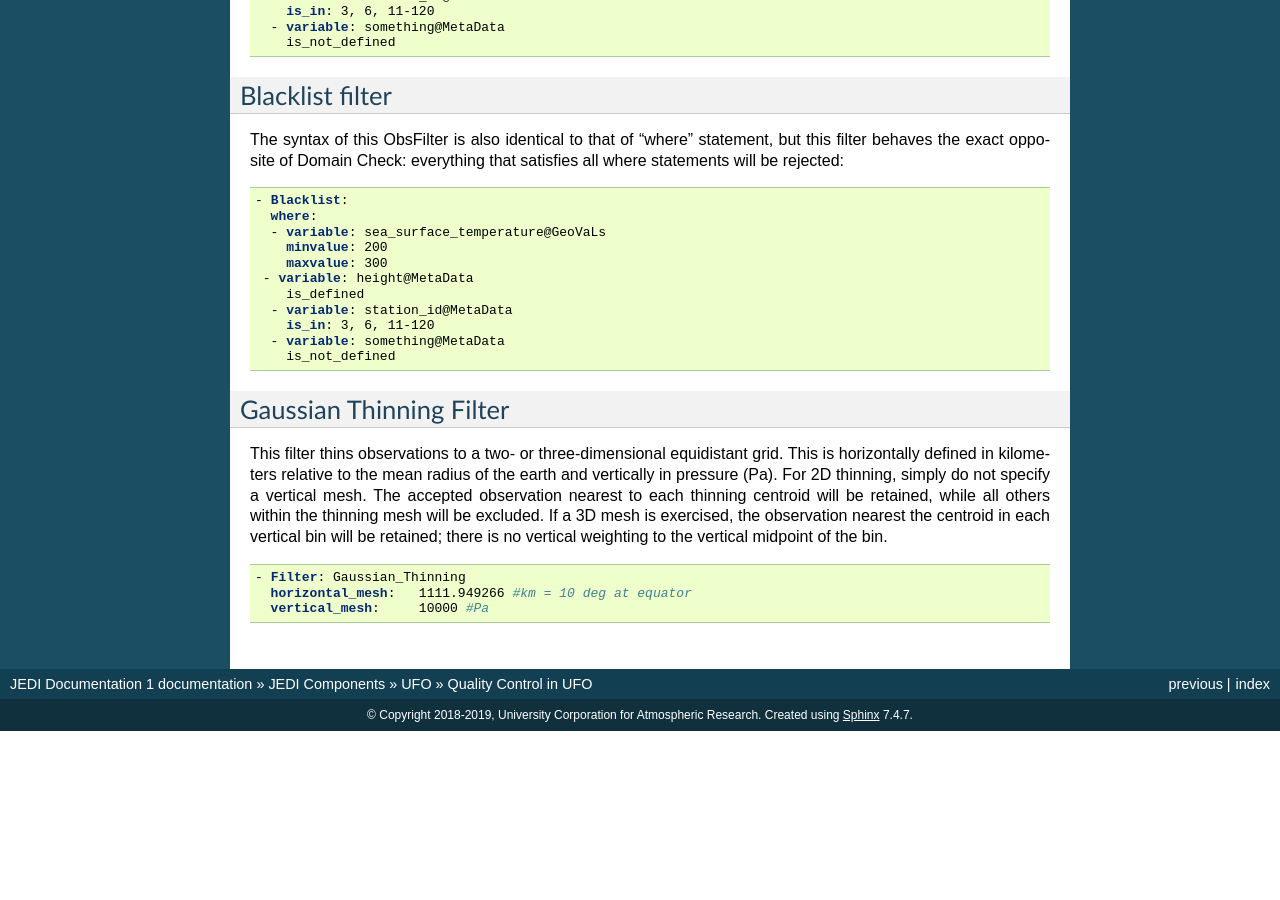
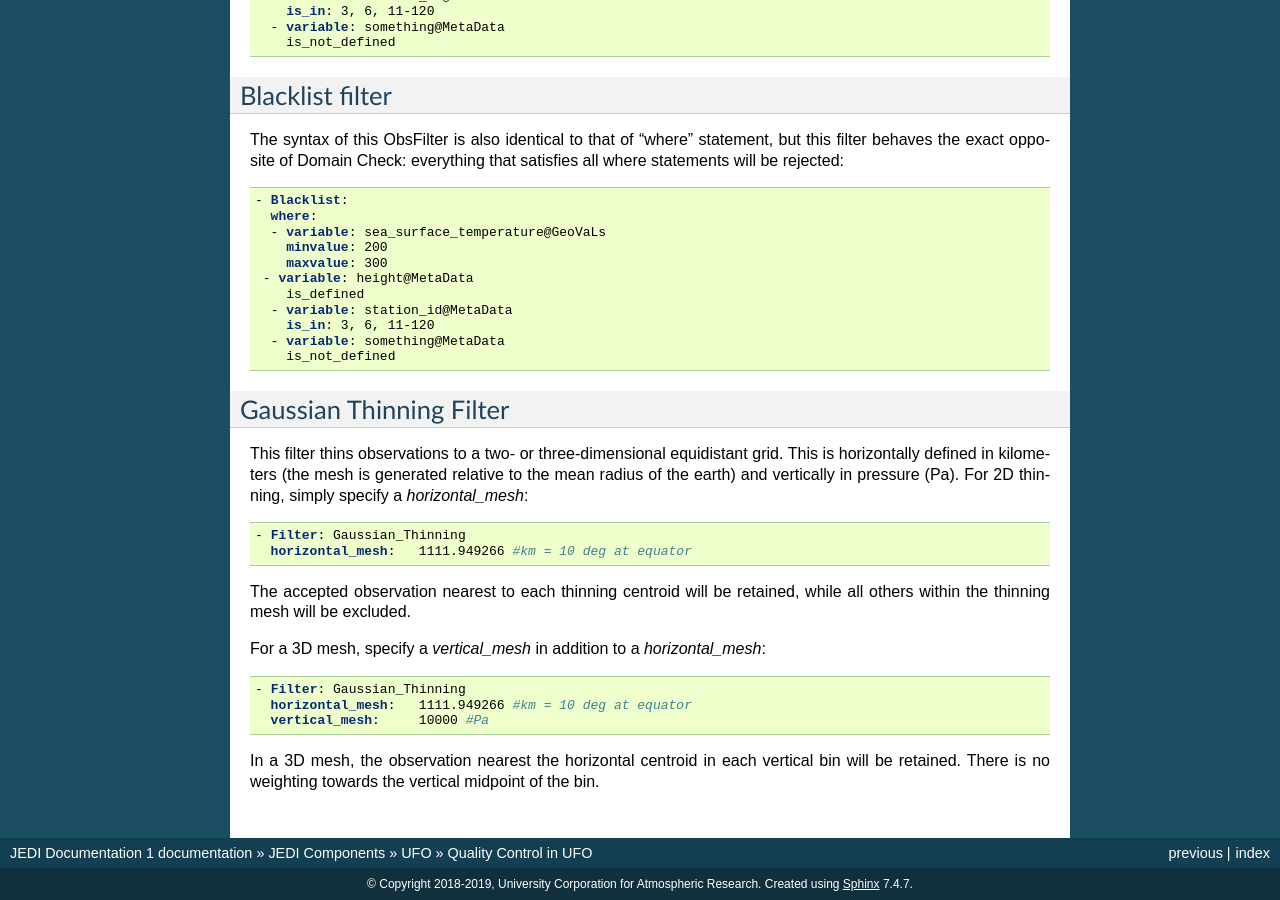
Before and after one commit to JCSDA/jedi-docs, a Sphinx documentation site: the page built from docs/jedi-components/ufo/qcfilters.rst, in a window 1280 px wide and 900 px high, scrolled down 2878 px. Built offline with Sphinx 7.4.7, drawn with Linux system fonts in a browser that asks for light colours; before the commit the page ends 3609 px from its top, so only the background shows below that.

Commit message:
edits to text

```diff
--- a/docs/jedi-components/ufo/qcfilters.rst
+++ b/docs/jedi-components/ufo/qcfilters.rst
@@ -184,10 +184,21 @@
 Gaussian Thinning Filter
 -------------------------
 
-This filter thins observations to a two- or three-dimensional equidistant grid.  This is horizontally defined in kilometers relative to the mean radius of the earth and vertically in pressure (Pa).  For 2D thinning, simply do not specify a vertical mesh.  The accepted observation nearest to each thinning centroid will be retained, while all others within the thinning mesh will be excluded.  If a 3D mesh is exercised, the observation nearest the centroid in each vertical bin will be retained; there is no vertical weighting to the vertical midpoint of the bin.
+This filter thins observations to a two- or three-dimensional equidistant grid.  This is horizontally defined in kilometers (the mesh is generated relative to the mean radius of the earth) and vertically in pressure (Pa).  For 2D thinning, simply specify a `horizontal_mesh`:
+
+.. code:: yaml
+
+    - Filter: Gaussian_Thinning
+      horizontal_mesh:   1111.949266 #km = 10 deg at equator
+
+The accepted observation nearest to each thinning centroid will be retained, while all others within the thinning mesh will be excluded.
+
+For a 3D mesh, specify a `vertical_mesh` in addition to a `horizontal_mesh`:
 
 .. code:: yaml
 
     - Filter: Gaussian_Thinning
       horizontal_mesh:   1111.949266 #km = 10 deg at equator
       vertical_mesh:     10000 #Pa
+
+In a 3D mesh, the observation nearest the horizontal centroid in each vertical bin will be retained.  There is no weighting towards the vertical midpoint of the bin.
```
